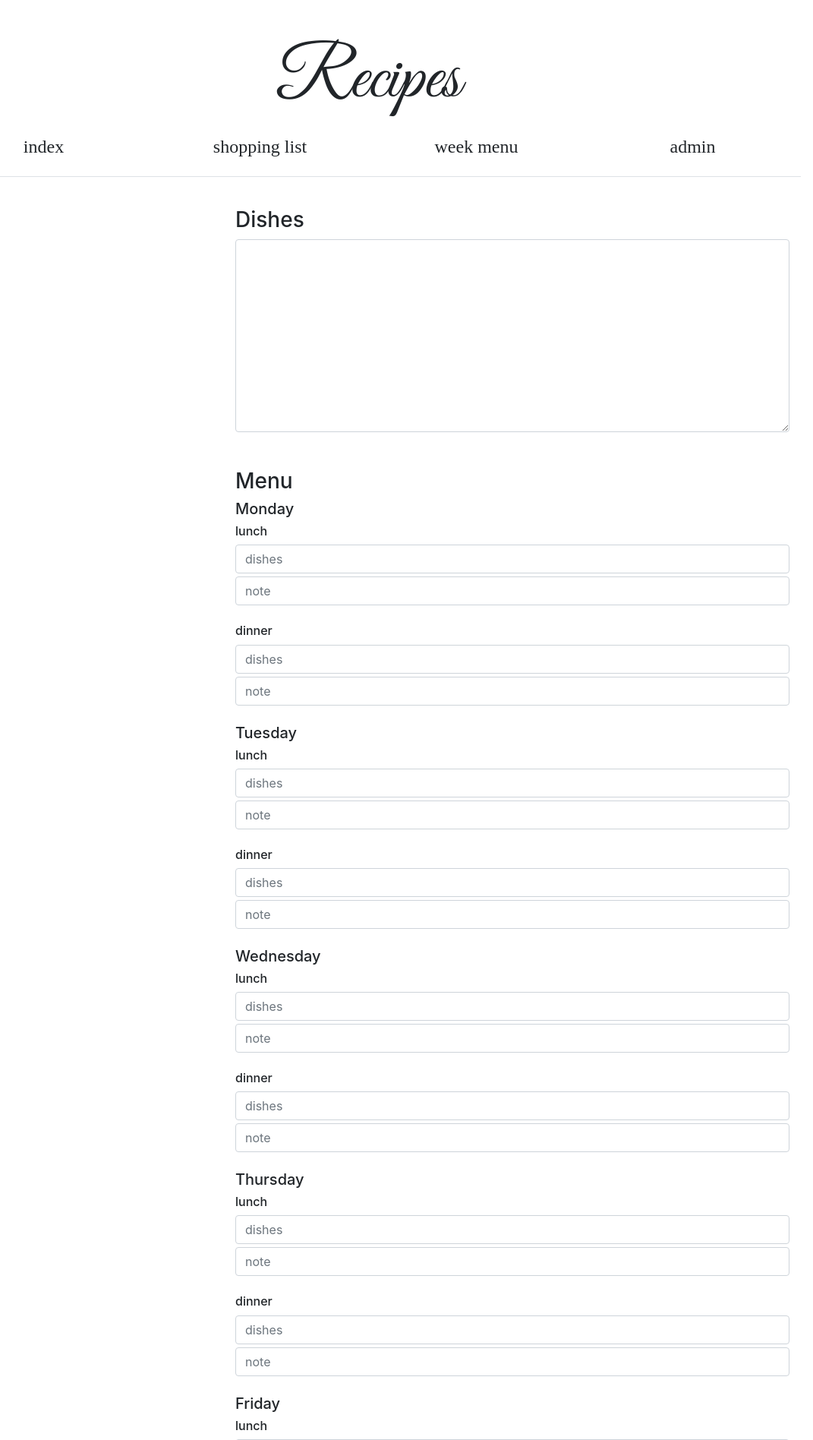
After one commit to bernieke/recipes, a Django app: page /en/menu/ in a window 1280 px wide. The commit adds this page. Shown: the top 1896 px of the page at 76% size, without its empty margins (155-1226 px from the left). Run offline with Django 3.2, Linux system fonts and the light colour scheme; data comes from the database, SQL or seed files in the repository; some libraries are stand-ins or nearby versions.

Commit message:
add week menu page

```diff
--- a/recipes/models.py
+++ b/recipes/models.py
@@ -293,6 +293,42 @@ class IngredientInRecipe(models.Model):
             self.ingredient_unit.ingredient.display_name)
 
 
+class Dishes(models.Model):
+    dishes = models.TextField(blank=True)
+
+
+class Menu(models.Model):
+    monday_lunch_dishes = models.TextField(blank=True)
+    monday_dinner_dishes = models.TextField(blank=True)
+    tuesday_lunch_dishes = models.TextField(blank=True)
+    tuesday_dinner_dishes = models.TextField(blank=True)
+    wednesday_lunch_dishes = models.TextField(blank=True)
+    wednesday_dinner_dishes = models.TextField(blank=True)
+    thursday_lunch_dishes = models.TextField(blank=True)
+    thursday_dinner_dishes = models.TextField(blank=True)
+    friday_lunch_dishes = models.TextField(blank=True)
+    friday_dinner_dishes = models.TextField(blank=True)
+    saturday_lunch_dishes = models.TextField(blank=True)
+    saturday_dinner_dishes = models.TextField(blank=True)
+    sunday_lunch_dishes = models.TextField(blank=True)
+    sunday_dinner_dishes = models.TextField(blank=True)
+
+    monday_lunch_note = models.TextField(blank=True)
+    monday_dinner_note = models.TextField(blank=True)
+    tuesday_lunch_note = models.TextField(blank=True)
+    tuesday_dinner_note = models.TextField(blank=True)
+    wednesday_lunch_note = models.TextField(blank=True)
+    wednesday_dinner_note = models.TextField(blank=True)
+    thursday_lunch_note = models.TextField(blank=True)
+    thursday_dinner_note = models.TextField(blank=True)
+    friday_lunch_note = models.TextField(blank=True)
+    friday_dinner_note = models.TextField(blank=True)
+    saturday_lunch_note = models.TextField(blank=True)
+    saturday_dinner_note = models.TextField(blank=True)
+    sunday_lunch_note = models.TextField(blank=True)
+    sunday_dinner_note = models.TextField(blank=True)
+
+
 def create_ingredient_unit_for_primary_unit(sender, instance, **kwargs):
     if instance.primary_unit:
         IngredientUnit.objects.update_or_create(
--- a/recipes/templates/base.html
+++ b/recipes/templates/base.html
@@ -15,7 +15,7 @@
     {% bootstrap_javascript %}
   </head>
   <body>
-    <div class="container">
+    <div class="container vh-100">
       <div class="row text-center">
         <div class="col">
           <h1 class="display-1 px-5 pt-4 pb-2 mx-5 mb-2 mt-4"
@@ -52,6 +52,18 @@
         </div>
         <div class="col">
           <h4>
+            <a href="{% url 'menu' %}"
+               class="text-body" style="font-family:serif">
+            {% if page == 'menu' %}
+              <b>{% trans 'week menu' %}</b>
+            {% else %}
+              {% trans 'week menu' %}
+            {% endif %}
+            </a>
+          </h4>
+        </div>
+        <div class="col">
+          <h4>
             <a href="{% url 'admin:index' %}"
                class="text-body" style="font-family:serif">
               {# Translators: link to administration part of the website #}
@@ -62,5 +74,11 @@
       </div>
       {% block content %}{% endblock %}
     </div>
+    <script>
+    function submit_form() {
+      let form = $('form');
+      $.post(form.attr('action'), form.serialize());
+    }
+    </script>
   </body>
 </html>
--- a/recipes/templates/cart.html
+++ b/recipes/templates/cart.html
@@ -11,7 +11,7 @@
           <form action="{% url 'cart' %}"
                 method="POST"
                 onsubmit="$('#spinner').removeClass('invisible');
-                          $('#submit').prop('disabled', true);">
+                          $('#submitBtn').prop('disabled', true);">
             {% csrf_token %}
             <input type="hidden" name="action" value="OurGroceries">
             {% for iu, total in ingredient_units %}
@@ -31,7 +31,7 @@
               </div>
             {% endfor %}
             {% if ingredient_units %}
-            <button type="submit" class="btn btn-outline-dark" id="submit">
+            <button type="submit" class="btn btn-outline-dark" id="submitBtn">
               <i id="spinner" class="fas fa-spinner invisible"></i>
               {% trans 'add to OurGroceries' %}
               &nbsp;&nbsp;&nbsp;
--- /dev/null
+++ b/recipes/templates/menu.html
@@ -0,0 +1,55 @@
+{% extends "base.html" %}
+{% load i18n %}
+{% load menu %}
+
+{% block content %}
+      <div class="row pt-4">
+        <div class="col col-4 text-right">
+        </div>
+        <div class="col col-8">
+          <form action="{% url 'menu' %}" method="POST">
+            {% csrf_token %}
+            <h3>{% filter capfirst %}{% trans 'dishes' %}{% endfilter %}</h3>
+            <textarea id="dishes"
+                      name="dishes"
+                      rows="10"
+                      cols="100"
+                      onchange="submit_form()"
+                      class="form-control">{{ dishes }}</textarea>
+
+            <br><br>
+            <h3>{% filter capfirst %}{% trans 'menu' %}{% endfilter %}</h3>
+            <input type="hidden" name="pk" value="{{ menu.pk }}">
+
+            {% for day in days %}
+            <h5>{% trans day %}</h5>
+            {% for meal in meals %}
+            <h6>{% trans meal %}</h6>
+            <input type="text"
+                   class="form-control mb-1"
+                   name="{{ day|lower }}_{{ meal }}_dishes"
+                   value="{% get_menu_field menu day|lower meal 'dishes' %}"
+                   id="id_{{ day|lower }}_{{ meal }}_dishes"
+                   size="97"
+                   onchange="submit_form()"
+                   placeholder="dishes">
+            <input type="text"
+                   class="form-control"
+                   name="{{ day|lower }}_{{ meal }}_note"
+                   value="{% get_menu_field menu day|lower meal 'note' %}"
+                   id="id_{{ day|lower }}_{{ meal }}_note"
+                   size="97"
+                   onchange="submit_form()"
+                   placeholder="note">
+            <br>
+            {% endfor %}
+            {% endfor %}
+
+            <button type="submit" class="btn btn-outline-dark">
+              {% trans 'save' %}
+            </button>
+            <br><br>
+          </form>
+        </div>
+      </div>
+{% endblock %}
--- /dev/null
+++ b/recipes/templatetags/menu.py
@@ -0,0 +1,9 @@
+from django import template
+
+
+register = template.Library()
+
+
+@register.simple_tag
+def get_menu_field(menu, day, meal, item):
+    return getattr(menu, '_'.join([day, meal, item]))
--- a/recipes/urls.py
+++ b/recipes/urls.py
@@ -21,5 +21,6 @@ urlpatterns += i18n_patterns(
     path('recipe/<int:pk>/', views.recipe, name='recipe'),
     path('cart/', views.cart, name='cart'),
     path('cart/add/<str:pk>/', views.add_to_cart, name='add_to_cart'),
+    path('menu/', views.menu, name='menu'),
 )
 urlpatterns += static(settings.MEDIA_URL, document_root=settings.MEDIA_ROOT)
--- a/recipes/views.py
+++ b/recipes/views.py
@@ -8,6 +8,7 @@ import traceback
 from decimal import Decimal
 
 from django.conf import settings
+from django.forms import modelform_factory
 from django.http import HttpResponse
 from django.urls import reverse
 from django.db.models import F, Q
@@ -17,7 +18,15 @@ from django.utils.translation import gettext as _
 from dal import autocomplete
 from constance import config
 
-from .models import Tag, Alias, IngredientUnit, IngredientInRecipe, Recipe
+from .models import (
+    Alias,
+    Dishes,
+    IngredientInRecipe,
+    IngredientUnit,
+    Menu,
+    Recipe,
+    Tag,
+)
 from .models import normalize
 
 
@@ -129,6 +138,11 @@ def cart(request):
         message = _('No recipes were added to the cart yet')
 
     if action == 'OurGroceries':
+        dishes = Dishes.objects.get()
+        for recipe, qty in recipes:
+            dishes.dishes += '{} ({})\r\n'.format(recipe, qty)
+        dishes.save()
+
         if not request.user.is_authenticated:
             return redirect(
                 '{}?next={}'.format(reverse(settings.LOGIN_URL), request.path)
@@ -139,19 +153,16 @@ def cart(request):
             error = _('OurGroceries is not completely configured')
 
         selected = [int(pk) for pk in request.POST.getlist('ingredient_unit')]
-        if selected:
-            try:
-                add_to_ourgroceries(ingredient_units, selected)
-                message = _('Items succesfully added to OurGroceries')
-                recipes, ingredient_units = [], []
-            except Exception:
-                error = _('Encountered an error adding items to OurGroceries')
-                tb = traceback.format_exc()
-            else:
-                request.session['cart'] = {}
-                request.session.save()
+        try:
+            add_to_ourgroceries(ingredient_units, selected)
+            message = _('Items succesfully added to OurGroceries')
+            recipes, ingredient_units = [], []
+        except Exception:
+            error = _('Encountered an error adding items to OurGroceries')
+            tb = traceback.format_exc()
         else:
-            error = _('Nothing has been selected')
+            request.session['cart'] = {}
+            request.session.save()
 
     return render(request, 'cart.html', context={
         'page': 'cart',
@@ -174,7 +185,7 @@ def add_to_cart(request, pk):
 
 
 def add_to_ourgroceries(ingredient_units, selected):
-    if settings.DEBUG:
+    if not selected or settings.DEBUG:
         return
 
     # Build csv
@@ -253,6 +264,32 @@ def add_to_ourgroceries(ingredient_units, selected):
     }).raise_for_status()
 
 
+def menu(request):
+    MenuForm = modelform_factory(Menu, fields='__all__')
+    dishes, _ = Dishes.objects.get_or_create()
+    menu, _ = Menu.objects.get_or_create()
+
+    if request.method == 'POST':
+        dishes.dishes = request.POST['dishes']
+        dishes.save()
+
+        menu = Menu.objects.get(pk=request.POST['pk'])
+        form = MenuForm(request.POST, instance=menu)
+        if form.is_valid():
+            form.save()
+    else:
+        form = MenuForm(instance=menu)
+
+    return render(request, 'menu.html', {
+        'days': ['Monday', 'Tuesday', 'Wednesday', 'Thursday',
+                 'Friday', 'Saturday', 'Sunday'],
+        'meals': ['lunch', 'dinner'],
+        'dishes': dishes.dishes,
+        'menu': menu,
+        'form': form,
+    })
+
+
 class TagAutoComplete(autocomplete.Select2QuerySetView):
 
     def get_queryset(self):
```
Also changed, not shown: CHANGELOG.md, recipes/migrations/0014_add_week_menu.py (added), recipes/templatetags/__init__.py (added).
